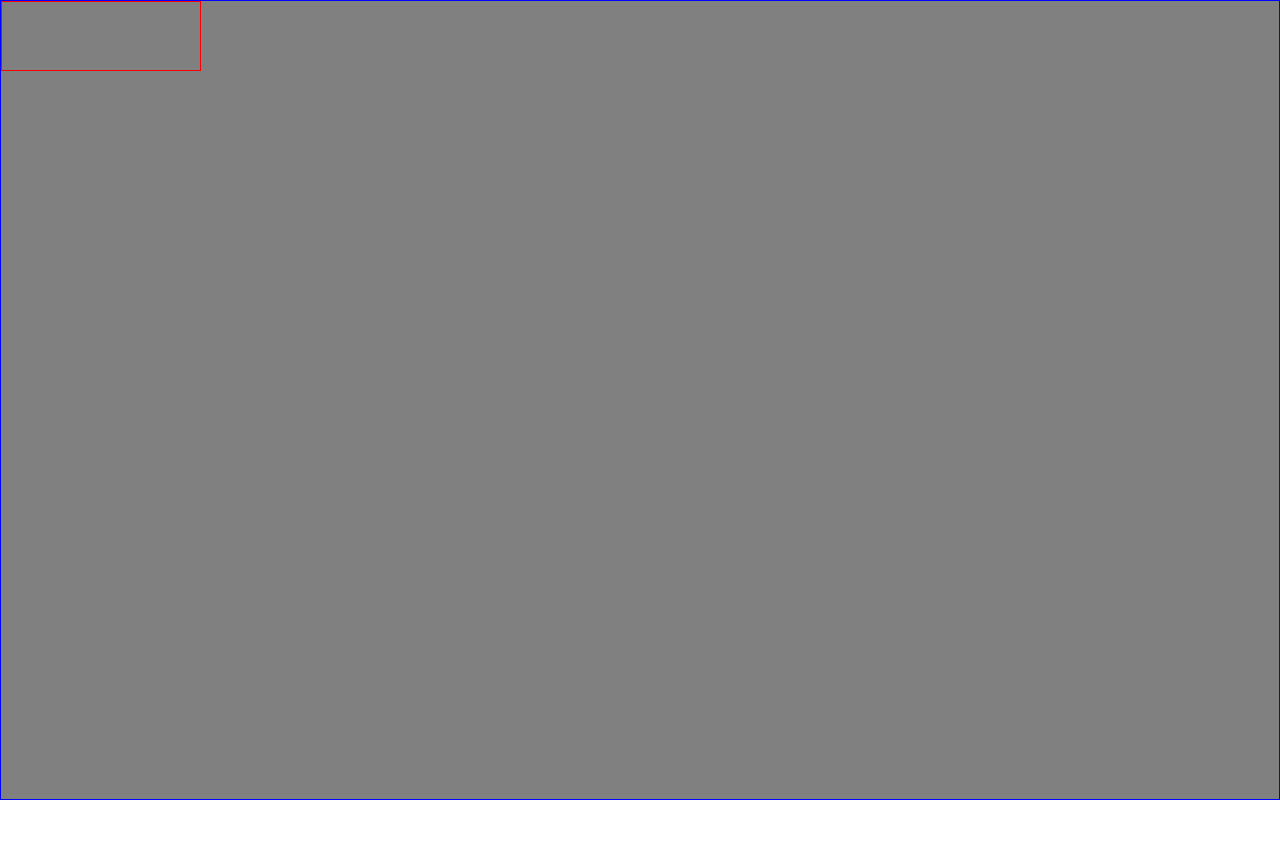
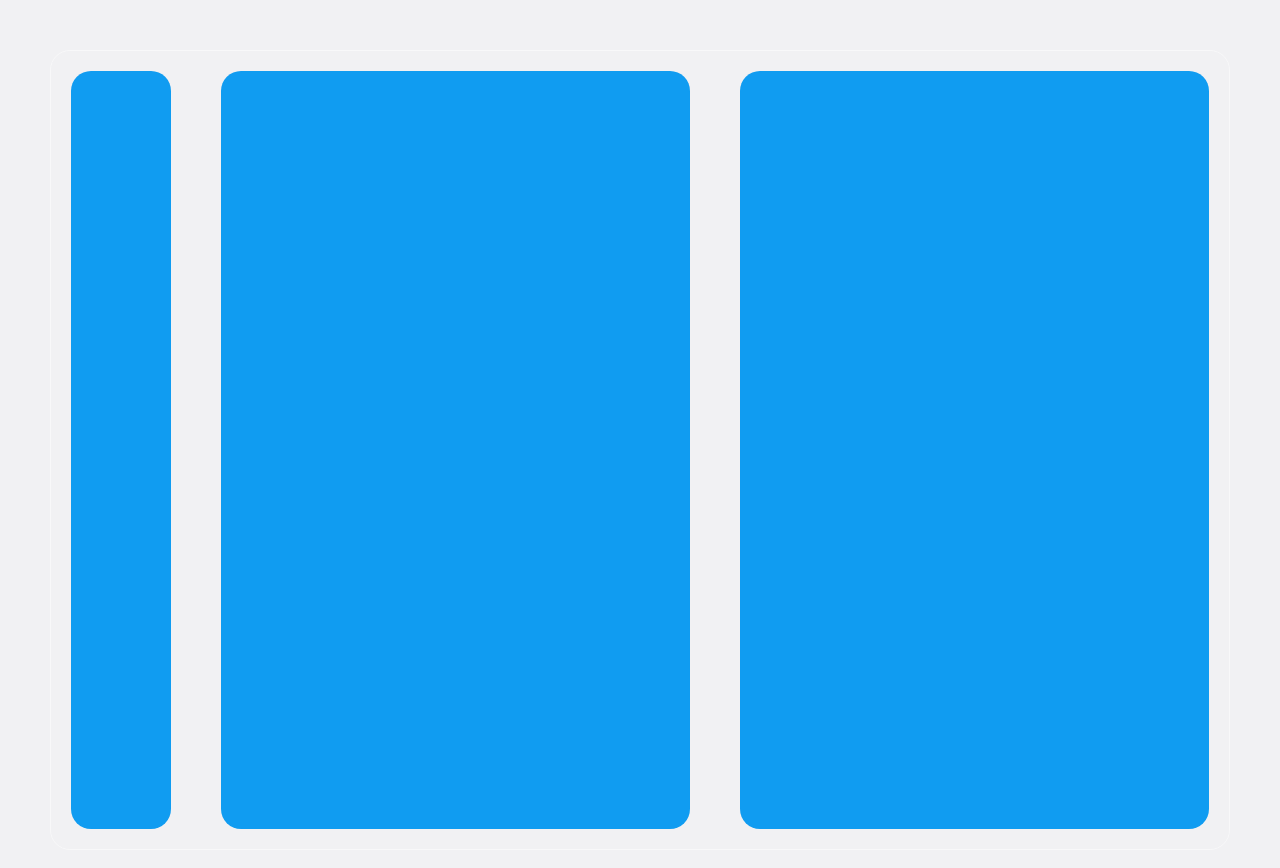
Before and after one commit to jshc27/Flexbox-and-Grid, a plain HTML site: page index.html in a window 1280 px wide. Drawn offline with Linux system fonts and the light colour scheme.

Commit message:
adding changes: grilla

```diff
--- a/main.css
+++ b/main.css
@@ -3,15 +3,36 @@
     margin: 0px;
     max-width: 100%;
     height: 100%;
+    background-color: #f1f1f3;
 }
 
 .container {
-    background-color: gray;
-    border: 1px solid blue;
+
+    display: grid;
+    grid-template-columns: 100px 1fr 1fr;
+    margin: 50px 50px;
+    grid-gap: 50px;
+    border: 1px solid #f8f8f9;
+    border-radius: 20px;
+    padding: 20px;
+
+}
+
+.container_left, .container_center, .container_right  {
+    border-radius: 20px;
+    background-color: #109cf1;
 }
 
 .container_left {
-    height: 70px;
-    width: 200px;
-    border: 1px solid red;
+    height: 100%;
+
 }
+
+.container_center {
+    height: 100%;
+    width: 100%;
+}
+
+.container_right {
+
+}
```
